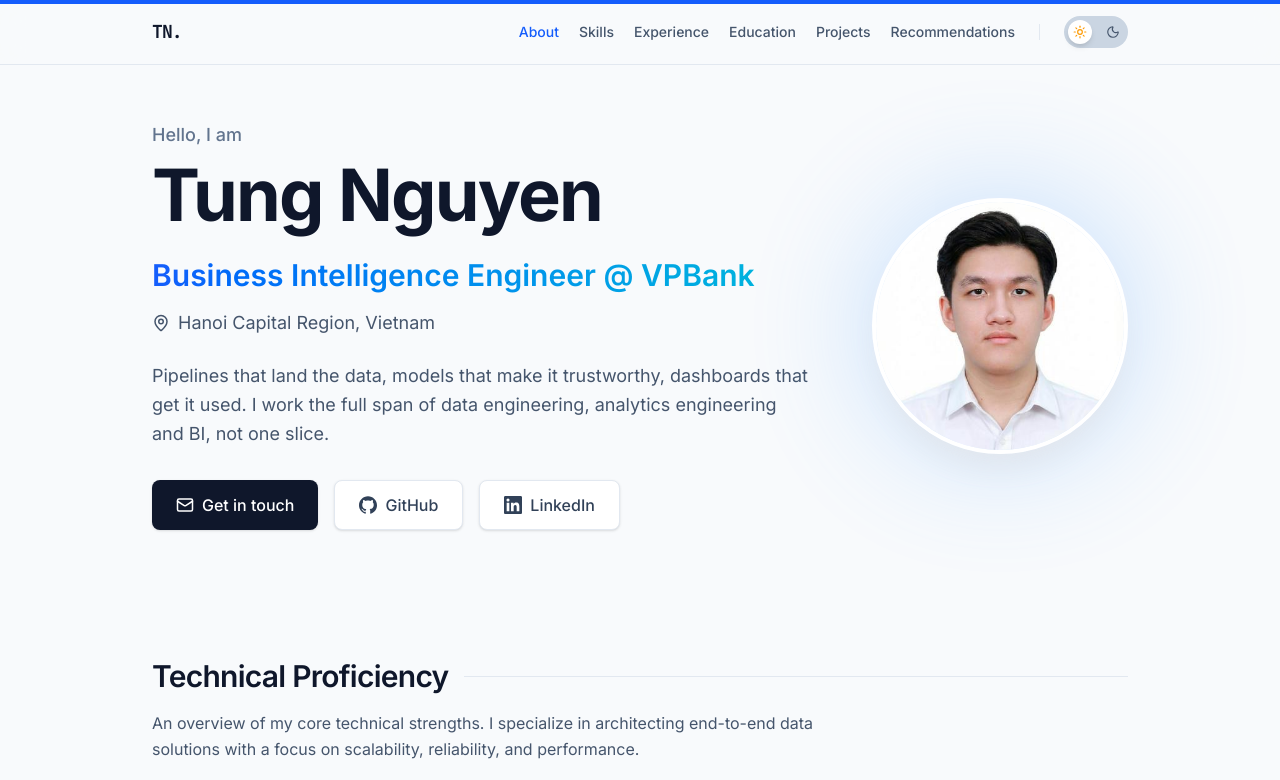
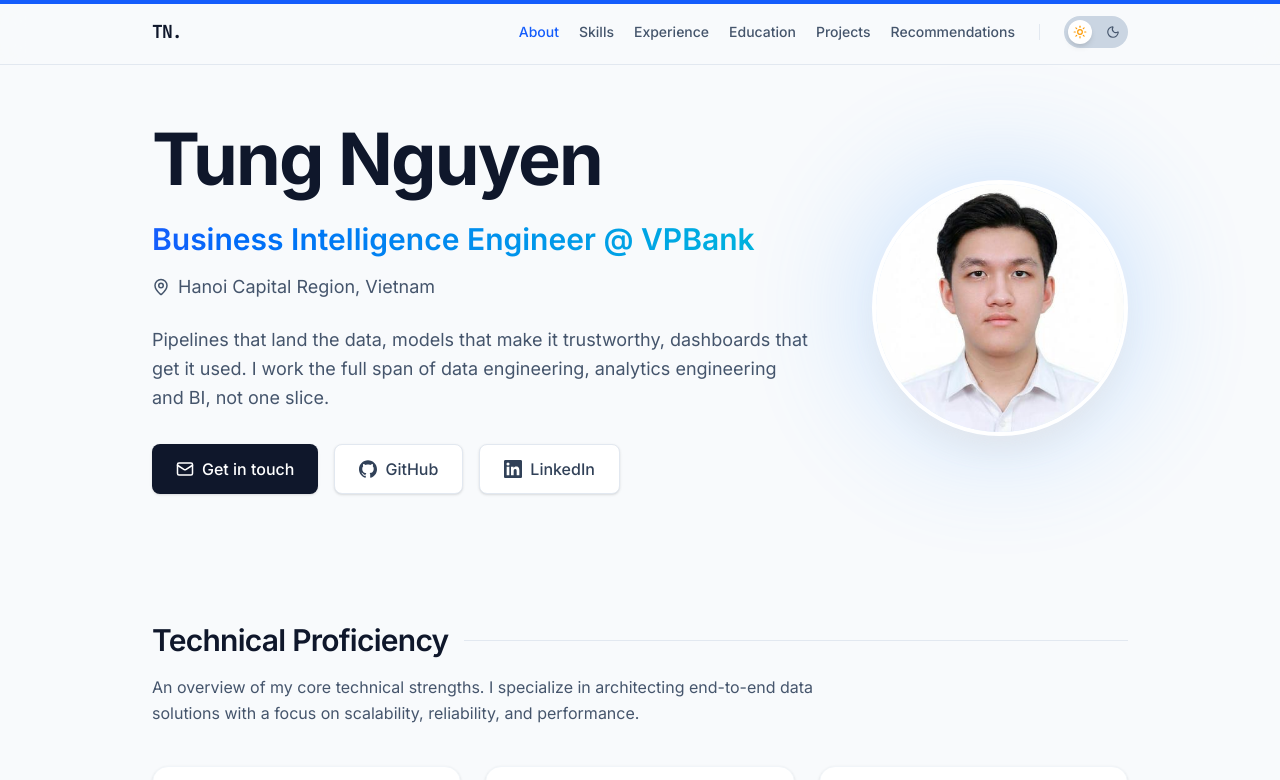
Before and after one commit to TungNamNguyen/personal-portfolio, a React (Vite) app: page / in a window 1280 px wide. Shown: the top 780 px of the page. Built offline with nearby package versions, Linux system fonts and the light colour scheme.

Commit message:
Drop the hero greeting so the name leads

```diff
--- a/src/components/Hero.tsx
+++ b/src/components/Hero.tsx
@@ -23,18 +23,14 @@
         className="space-y-6 flex-1"
       >
         {/*
-          The name owns the display line on its own; "Hello, I am" is demoted to
-          a kicker so it stops consuming 72px without saying anything. Colour
-          accent lives on the role below, so there is one blue focal point.
+          The name opens the page on its own line. Nothing sits above it: a
+          greeting would only delay the one word a visitor came for, and the
+          role, location and bio below already carry everything else. Colour
+          accent lives on the role, so there is one blue focal point.
         */}
-        <div className="space-y-2">
-          <p className="text-base sm:text-lg font-medium text-slate-500 dark:text-slate-400">
-            Hello, I am
-          </p>
-          <h1 className="text-5xl sm:text-6xl lg:text-7xl font-bold tracking-tight text-slate-900 dark:text-white leading-[1.05]">
-            {SITE.name}
-          </h1>
-        </div>
+        <h1 className="text-5xl sm:text-6xl lg:text-7xl font-bold tracking-tight text-slate-900 dark:text-white leading-[1.05]">
+          {SITE.name}
+        </h1>
 
         <div className="space-y-3">
           <p className="text-xl sm:text-2xl lg:text-3xl font-semibold bg-clip-text text-transparent bg-gradient-to-r from-blue-600 to-cyan-500 dark:from-blue-400 dark:to-cyan-300 pb-1">
```
